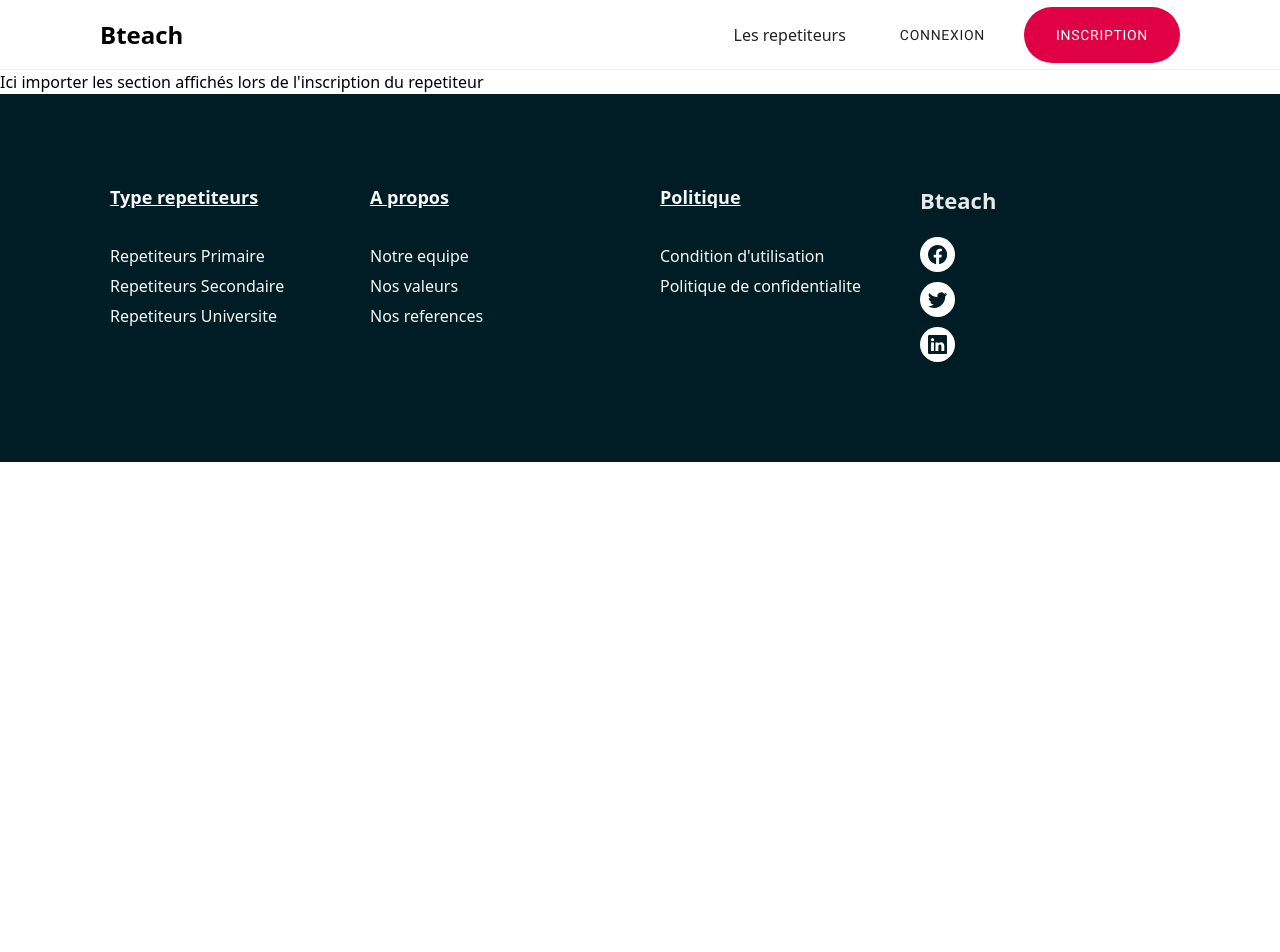
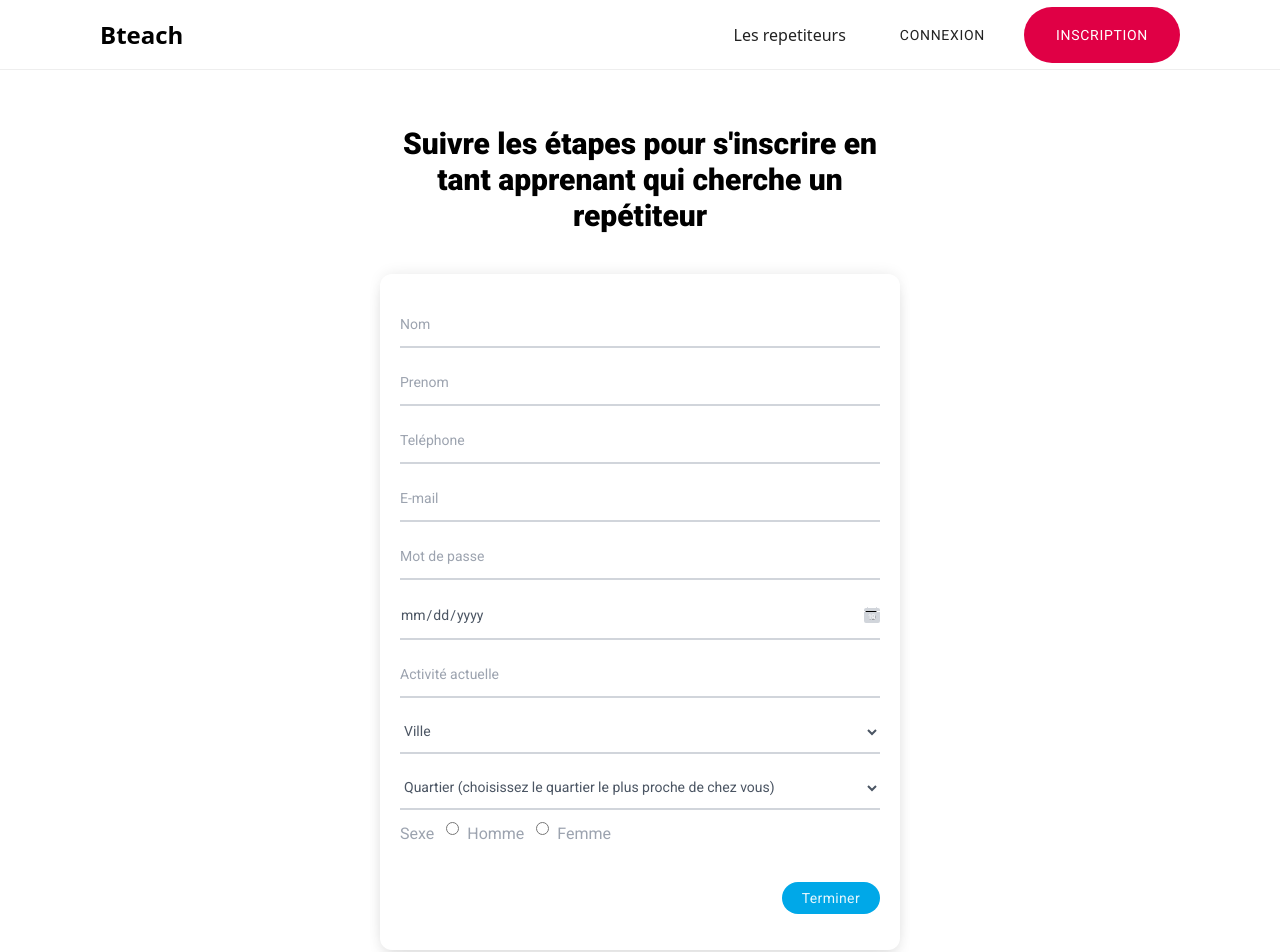
Before and after one commit to ngimdock/bteach, a React (Create React App) app: page /repeater/sign_up in a window 1280 px wide. Shown: the top 952 px of the page. Before the commit the page ends 870 px from the top, so only its background shows below. Built offline with nearby package versions, Linux system fonts and the light colour scheme; a web font is replaced by a local one.

Commit message:
updated client sign up and repeater sign up styles following new specifications

```diff
--- a/src/components/elements/inputs/Input.jsx
+++ b/src/components/elements/inputs/Input.jsx
@@ -16,7 +16,7 @@ const InputText = (props) => {
         id={id}
         value={value}
         placeholder={placeholder}
-        onChange={(e) => handleChange(e.target.value)}
+        onChange={(e) => handleChange(e)}
         className={` ${classe} group w-full py-2 md:py-3  text-gray-600 text-xs md:text-sm  focus:outline-none focus:bg-gray2-ligth focus:px-6`}
         onFocus={() => setColorIcone("text-primary")}
         onBlur={() => setColorIcone("text-gray2")}
--- /dev/null
+++ b/src/components/elements/inputs/Radio.jsx
@@ -0,0 +1,19 @@
+import React from "react";
+
+const Radio = ({ name, state, value, handleChange }) => (
+  <div className="mr-3">
+    <input
+      className="after:mr-2"
+      type="radio"
+      name={name}
+      id={value}
+      value={value}
+      checked={state === value}
+      onChange={(e) => handleChange(e)}
+    />
+    <label htmlFor={value} className="pl-2 capitalize">
+      {value}
+    </label>
+  </div>
+);
+export default Radio;
--- a/src/pages/signupClient/body/BodySignupClient.jsx
+++ b/src/pages/signupClient/body/BodySignupClient.jsx
@@ -1,91 +1,96 @@
 import React, { useState } from "react";
 import H3 from "../../../components/elements/titles/H3";
 import Input from "../../../components/elements/inputs/Input";
-import Checkbox from "../../../components/elements/inputs/Checkbox";
-import { FaChevronRight, FaChevronLeft } from "react-icons/fa";
+import Radio from "../../../components/elements/inputs/Radio";
 
 const BodySignupClient = () => {
-  let [email, setEmail] = useState("");
-  let [prenom, setPrenom] = useState("");
-  let [nom, setNom] = useState("");
-  let [password, setPassword] = useState("");
-  let [telephone1, setTelephone1] = useState("");
-  let [telephone2, setTelephone2] = useState("");
-  let [quartier, setQuartier] = useState("");
-  let [ville, setVille] = useState("");
-  let [profilePicture, setProfilePicture] = useState("");
-  let [sexe, setSexe] = useState("");
-  let [anneeAcademique, setAnneeAcademique] = useState("");
-  let [isStep2Active, setIsStep2Active] = useState(false);
+  let [formData, setFormData] = useState({
+    nom: "",
+    prenom: "",
+    telephone: "",
+    email: "",
+    password: "",
+    ville: "",
+    quartier: "",
+    sexe: "",
+    profilePicture: "",
+  });
 
-  let formStep1 = () => {
-    return (
-      <div className="flex flex-col w-full">
+  const handleChange = (event) => {
+    setFormData({
+      ...formData,
+      [event.target.name]: event.target.value,
+    });
+  };
+
+  return (
+    <div className="flex flex-col justify-center items-center py-14 px-7 w-11/12 h-full max-w-xl mx-auto font-primary">
+      <H3 color="#00171f" classe="mb-10 text-center">
+        Suivre les étapes pour s'inscrire en tant apprenant qui cherche un
+        repétiteur
+      </H3>
+      <form
+        className="shadow-md-x py-5 px-3 sm:px-5 sm:py-7 rounded-xl flex flex-col w-full"
+        onSubmit={(e) => e.preventDefault()}
+      >
         <Input
           type="text"
           name="nom"
           id="nom"
-          value={nom}
+          value={formData.nom}
           placeholder="Nom"
-          handleChange={setNom}
+          handleChange={handleChange}
         />
         <Input
           type="text"
           name="prenom"
           id="prenom"
-          value={prenom}
+          value={formData.prenom}
           placeholder="Prenom"
-          handleChange={setPrenom}
+          handleChange={handleChange}
         />
         <Input
           type="email"
           name="email"
           id="email"
-          value={email}
+          value={formData.email}
           placeholder="E-mail"
-          handleChange={setEmail}
+          handleChange={handleChange}
         />
         <Input
           type="password"
           name="password"
           id="password"
-          value={password}
+          value={formData.password}
           placeholder="Mot de passe"
-          handleChange={setPassword}
+          handleChange={handleChange}
         />
         <Input
           type="text"
-          name="telephone1"
-          id="telephone1"
-          value={telephone1}
-          placeholder="Teléphone 1"
-          handleChange={setTelephone1}
-        />
-        <Input
-          type="text"
-          name="telephone2"
-          id="telephone2"
-          value={telephone2}
-          placeholder="Teléphone 2"
-          handleChange={setTelephone2}
+          name="telephone"
+          id="telephone"
+          value={formData.telephone}
+          placeholder="Teléphone"
+          handleChange={handleChange}
         />
         <select
-          value={ville}
-          onChange={(e) => setVille(e.target.value)}
+          value={formData.ville}
+          onChange={handleChange}
           className=" bg-white border-b-2 border-gray2 py-2 md:py-3 text-gray-600 text-xs md:text-sm w-full focus:outline-none focus:bg-gray2-ligth focus:px-6 focus:text-gray-600 mb-3"
         >
           <option value="">Ville</option>
           <option value="Yaounde">Yoaunde</option>
           <option value="Douala">Douala</option>
         </select>
-        <Input
-          type="text"
-          name="quartier"
-          id="quartier"
-          value={quartier}
-          placeholder="Quartier"
-          handleChange={setQuartier}
-        />
+        <select
+          value={formData.quartier}
+          onChange={handleChange}
+          className=" bg-white border-b-2 border-gray2 py-2 md:py-3 text-gray-600 text-xs md:text-sm w-full focus:outline-none focus:bg-gray2-ligth focus:px-6 focus:text-gray-600 mb-3"
+        >
+          <option value="">Quartier</option>
+          <option value="Yaounde">Etoudi</option>
+          <option value="Douala">Damas</option>
+        </select>
         <label
           htmlFor="profilePicture"
           className="bg-white border-b-2 border-gray2 py-2 md:py-3 text-gray-400 text-xs md:text-sm  focus:outline-none focus:bg-gray2-ligth focus:px-6 mb-3 w-full block"
@@ -97,178 +102,27 @@ const BodySignupClient = () => {
           type="file"
           name="profilePicture"
           id="profilePicture"
-          value={profilePicture}
+          value={formData.profilePicture}
           placeholder="Entrez votre photo de profil"
-          onChange={(e) => e.target.value}
+          onChange={handleChange}
           accept=".jpg, .jpeg, .png"
         />
         <div className="flex text-gray-400 mb-3">
           <span className="mr-3">Sexe</span>
-          {["homme", "femme"].map((color) => (
-            <div className="mr-3">
-              <input
-                className="after:mr-2"
-                key={color}
-                type="radio"
-                name="sexe"
-                id={color}
-                value={color}
-                checked={sexe === color}
-                onChange={(e) => setSexe(e.target.value)}
-              />
-              <label htmlFor={color} className="pl-2 capitalize">
-                {color}
-              </label>
-            </div>
+          {["homme", "femme"].map((sexe) => (
+            <Radio
+              key={sexe}
+              name="sexe"
+              id={sexe}
+              value={sexe}
+              state={formData.sexe}
+              handleChange={handleChange}
+            />
           ))}
         </div>
-        <button
-          className="
-          self-end
-          flex
-          items-center
-          px-4 py-1.5
-          mb-2 mt-6
-          hover:cursor-pointer
-          hover:no-underline
-          bg-primary
-          text-white
-          text-center
-          rounded-full
-          basis-6/12
-          sm:px-5"
-          onClick={() => setIsStep2Active(!isStep2Active)}
-        >
-          <span className="text-sm tracking-wide opacity-90">suivant</span>
-          <FaChevronRight className="text-white font-bold ml-2" />
+        <button className=" self-end flex items-center px-4 py-1.5 mb-2 mt-6 hover:cursor-pointer hover:no-underline bg-primary text-white text-center rounded-full basis-6/12 sm:px-5">
+          <span className="text-sm tracking-wide opacity-90">Terminer</span>
         </button>
-      </div>
-    );
-  };
-
-  const formStep2 = () => (
-    <div
-      className="flex flex-col w-full text-gray-400 font-primary"
-      style={isStep2Active ? { display: "flex" } : { display: "none" }}
-    >
-      <p className="font-bold mt-1 tracking-wide">Filières</p>
-      <p className="text-xs md:text-sm">
-        (selectionnez les filières pour se faire repéter)
-      </p>
-      <div className="flex flex-wrap mt-3">
-        {[
-          "Mathématique",
-          "Physique",
-          "Chimie",
-          "Informatique",
-          "SVT",
-          "Anglais",
-          "Français",
-          "Allemand",
-          "Espagnol",
-          "Arabe",
-          "Philosophie",
-          "Histoire-géographie",
-          "Sport",
-          "Dance",
-          "Entrepreunariat",
-          "Marketing",
-          "Economie",
-          "Politique",
-        ].map((matiere) => (
-          <Checkbox text={matiere} htmlFor={matiere} key={matiere} />
-        ))}
-      </div>
-      <p className="mt-5">
-        <span className="font-bold">Niveau scolaire</span>
-        <span className="text-xs md:text-sm">
-          (Entrez votre niveau Respectant un des exemples)
-        </span>
-      </p>
-      <p className="text-xs md:text-sm mb-3">
-        (Ex: cm1 | première C | troisème | niveau 1 physique)
-      </p>
-      <Input
-        classe="md:text-sm"
-        type="text"
-        placeholder="Entrez le niveau académique"
-        id="anneeAcademique"
-        name="anneeAcademique"
-        value={anneeAcademique}
-        handleChange={setAnneeAcademique}
-      />
-      <p className="font-bold mt-4">
-        Présentation de votre recherche de repétition
-      </p>
-      <p className="mt-1 text-xs md:text-sm">
-        (Dècrivez mieux votre recherche de repétiteur)
-      </p>
-      <textarea
-        className="my-5 w-full border text-xs border-gray-400 tracking-wider block focus:outline-none p-2 focus:text-gray-600 focus:bg-gray2-ligth md:text-sm"
-        rows="8"
-        placeholder="Je suis gaelle kengne, éleève de première C en physique je chereche un repétiteur en physique pour mieux comprendre les notions enseignés en cours afin de passer mon probatoire avec une bonne mention. Je uis trés travailleuse et je progresse rapidement, vous pouvez contez sur moi pour respecter votre professionalisme et effectuer les exercices que vous allez me donner. N'hesitez pas à me contacter pour de detail.."
-      ></textarea>
-      <div className="flex justify-between w-full mt-8 mb-2">
-        <button
-          className="px-4 py-1.5  hover:cursor-pointer bg-primary text-white text-center text-xs md:text-sm rounded-full basis-3/12 self-start sm:px-5 flex items-center"
-          onClick={() => setIsStep2Active(!isStep2Active)}
-        >
-          <FaChevronLeft className="text-white font-bold mr-2" />
-          <span className="tracking-wide opacity-90">Precédent</span>
-        </button>
-        <button className="px-4 py-1.5 hover:cursor-pointer bg-primary text-white text-center text-xs md:text-sm rounded-full basis-3/12 self-end sm:px-5">
-          <span className="tracking-wide opacity-90 mx-auto">Terminer</span>
-        </button>
-      </div>
-    </div>
-  );
-
-  return (
-    <div className="flex flex-col justify-center items-center py-14 px-7 w-11/12 h-full max-w-xl mx-auto font-primary">
-      <H3 color="#00171f" classe="mb-10 text-center">
-        {isStep2Active
-          ? "Terminer les étapes pour s'inscrire en tant que apprenant qui cherche un repétiteur"
-          : "Suivre les étapes pour s'inscrire en tant apprenant qui cherche un repétiteur"}
-      </H3>
-      <div className="flex justify-between text-white w-full items-center">
-        <p className="rounded-full bg-primary font-bold basis-1/12 px-4 py-2 text-center xs:py-4 xs:px-6">
-          1
-        </p>
-        <p
-          className=" bg-gray-400 h-1 basis-5/6 opacity-10"
-          style={
-            isStep2Active
-              ? {
-                  opacity: "1",
-                  backgroundColor: "rgb(0 168 232 / var(--tw-bg-opacity)",
-                }
-              : null
-          }
-        ></p>
-        <p
-          className="rounded-full bg-gray-400 font-bold basis-1/12 text-white opacity-10 px-4 py-2 text-center xs:py-4 xs:px-6"
-          style={
-            isStep2Active
-              ? {
-                  opacity: "1",
-                  backgroundColor: "rgb(0 168 232 / var(--tw-bg-opacity)",
-                }
-              : null
-          }
-        >
-          2
-        </p>
-      </div>
-      <div className="flex justify-between m-0 w-full text-gray-400 mt-1 text-xs">
-        <p className="w-2/12 text-left">Informations personnelles</p>
-        <p className="w-2/12 max-w-min text-right">Offre de repétition</p>
-      </div>
-      <form
-        className="shadow-md-x py-5 px-3 mt-10 sm:px-5 sm:py-7 rounded-xl w-full"
-        onSubmit={(e) => e.preventDefault()}
-      >
-        {formStep1}
-        {formStep2}
       </form>
     </div>
   );
--- a/src/pages/signupRepeater/body/BodySignupRepeater.jsx
+++ b/src/pages/signupRepeater/body/BodySignupRepeater.jsx
@@ -1,12 +1,137 @@
-import React from 'react'
-
+import React, { useState } from "react";
+import H3 from "../../../components/elements/titles/H3";
+import Input from "../../../components/elements/inputs/Input";
+import { BsFillCalendarDateFill } from "react-icons/bs";
+import Radio from "../../../components/elements/inputs/Radio";
 
 const BodySignupRepeater = () => {
-	return(
-		<div>
-			Ici importer les section affichés lors de l'inscription du repetiteur
-		</div>
-	)
-}
+  let [formData, setFormData] = useState({
+    nom: "",
+    prenom: "",
+    telephone: "",
+    email: "",
+    password: "",
+    anneeNaissance: "",
+    activiteActuelle: "",
+    ville: "",
+    quartier: "",
+    sexe: "",
+  });
 
-export default BodySignupRepeater
+  const handleChange = (event) => {
+    setFormData({
+      ...formData,
+      [event.target.name]: event.target.value,
+    });
+  };
+
+  return (
+    <div className="flex flex-col justify-center items-center py-14 px-7 w-11/12 h-full max-w-xl mx-auto font-primary">
+      <H3 color="#00171f" classe="mb-10 text-center">
+        Suivre les étapes pour s'inscrire en tant apprenant qui cherche un
+        repétiteur
+      </H3>
+      <form
+        className="shadow-md-x py-5 px-3 sm:px-5 sm:py-7 rounded-xl flex flex-col w-full"
+        onSubmit={(e) => e.preventDefault()}
+      >
+        <Input
+          type="text"
+          name="nom"
+          id="nom"
+          value={formData.nom}
+          placeholder="Nom"
+          handleChange={handleChange}
+        />
+        <Input
+          type="text"
+          name="prenom"
+          id="prenom"
+          value={formData.prenom}
+          placeholder="Prenom"
+          handleChange={handleChange}
+        />
+        <Input
+          type="text"
+          name="telephone"
+          id="telephone"
+          value={formData.telephone}
+          placeholder="Teléphone"
+          handleChange={handleChange}
+        />
+        <Input
+          type="email"
+          name="email"
+          id="email"
+          value={formData.email}
+          placeholder="E-mail"
+          handleChange={handleChange}
+        />
+        <Input
+          type="password"
+          name="password"
+          id="password"
+          value={formData.password}
+          placeholder="Mot de passe"
+          handleChange={handleChange}
+        />
+        <Input
+          type="date"
+          name="anneeNaissance"
+          id="anneeNaissance"
+          value={formData.anneeNaissance}
+          placeholder="Date de naissance"
+          handleChange={handleChange}
+          icone={<BsFillCalendarDateFill />}
+        />
+        <Input
+          type="text"
+          name="activiteActuelle"
+          id="activiteActuelle"
+          value={formData.activiteActuelle}
+          placeholder="Activité actuelle"
+          handleChange={handleChange}
+        />
+        <select
+          value={formData.ville}
+          onChange={handleChange}
+          className=" bg-white border-b-2 border-gray2 py-2 md:py-3 text-gray-600 text-xs md:text-sm w-full focus:outline-none focus:bg-gray2-ligth focus:px-6 focus:text-gray-600 mb-3"
+        >
+          <option value="">Ville</option>
+          <option value="Yaounde">Yoaunde</option>
+          <option value="Douala">Douala</option>
+        </select>
+        <select
+          value={formData.quartier}
+          onChange={handleChange}
+          className=" bg-white border-b-2 border-gray2 py-2 md:py-3 text-gray-600 text-xs md:text-sm w-full focus:outline-none focus:bg-gray2-ligth focus:px-6 focus:text-gray-600 mb-3"
+        >
+          <option value="">
+            Quartier (choisissez le quartier le plus proche de chez vous)
+          </option>
+          <option value="Yaounde">Etoudi</option>
+          <option value="Douala">Damas</option>
+        </select>
+
+        <div className="flex text-gray-400 mb-3">
+          <span className="mr-3">Sexe</span>
+          {["homme", "femme"].map((sexe) => (
+            <Radio
+              key={sexe}
+              name="sexe"
+              id={sexe}
+              value={sexe}
+              state={formData.sexe}
+              handleChange={handleChange}
+            />
+          ))}
+        </div>
+        <button className="self-end flex items-center px-4 py-1.5 mb-2 mt-6 hover:cursor-pointer hover:no-underline bg-primary text-white text-center rounded-full basis-6/12 sm:px-5">
+          <span className="text-sm tracking-wide opacity-90">Terminer</span>
+        </button>
+      </form>
+    </div>
+  );
+};
+
+export default BodySignupRepeater;
--- a/tailwind.config.js
+++ b/tailwind.config.js
@@ -220,7 +220,7 @@ module.exports = {
       DEFAULT: "0 1px 3px 0 rgb(0 0 0 / 0.1), 0 1px 2px -1px rgb(0 0 0 / 0.1)",
       md: "0 4px 6px -1px rgb(0 0 0 / 0.1), 0 2px 4px -2px rgb(0 0 0 / 0.1)",
       "md-x":
-        "0 10px 15px -3px rgb(0 0 0 / 0.1), 0px -10px 15px -3px rgb(0 0 0 / 0.1)",
+        "0 10px 15px -3px rgb(0 0 0 / 0.1), 0px -2px 15px -3px rgb(0 0 0 / 0.1)",
       lg: "0 10px 15px -3px rgb(0 0 0 / 0.1), 0 4px 6px -4px rgb(0 0 0 / 0.1)",
       xl: "0 20px 25px -5px rgb(0 0 0 / 0.1), 0 8px 10px -6px rgb(0 0 0 / 0.1)",
       "2xl": "0 25px 50px -12px rgb(0 0 0 / 0.25)",
```
